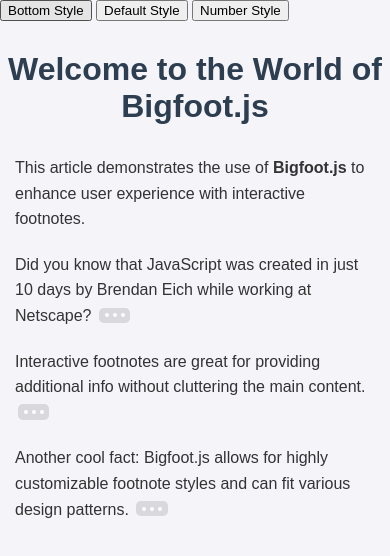
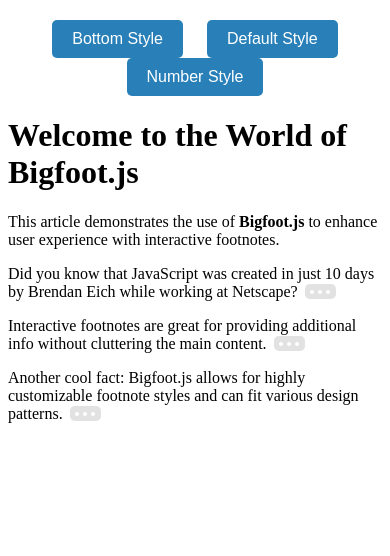
Before and after one commit to a1deshmukh/bigfoot-group-8, a website: page index.html in a window 390 px wide. Drawn offline with Linux system fonts and the light colour scheme.

Commit message:
updating styles for showcase

```diff
--- a/styles.css
+++ b/styles.css
@@ -1,69 +1,34 @@
-/* Reset some basic elements */
-body,
-h1,
-p {
-  margin: 0;
-  padding: 0;
-  box-sizing: border-box;
+/* Button container styling */
+.button-container {
+  text-align: center; /* Center the buttons horizontally */
+  margin: 20px 0; /* Space above and below the buttons */
 }
 
-body {
-  font-family: "Arial", sans-serif;
-  background-color: #f4f4f9;
-  color: #333;
-  margin: 0;
-  padding: 0;
+/* Style for the buttons */
+.style-switcher {
+  background-color: #2980b9; /* Blue background */
+  color: white; /* White text */
+  padding: 10px 20px; /* Add some padding */
+  border: none; /* Remove border */
+  border-radius: 5px; /* Rounded corners */
+  font-size: 1rem; /* Font size */
+  cursor: pointer; /* Pointer on hover */
+  margin: 0 10px; /* Space between buttons */
+  transition: background-color 0.3s ease; /* Smooth background color transition */
 }
 
-/* Page header styling */
-h1 {
-  text-align: center;
-  margin: 30px 0;
-  font-size: 2.5rem;
-  color: #2c3e50;
+/* Hover effect for buttons */
+.style-switcher:hover {
+  background-color: #3498db; /* Lighter blue on hover */
 }
 
-/* Paragraph styling */
-p {
-  line-height: 1.6;
-  font-size: 1.2rem;
-  margin: 20px 15px;
+/* Active button style */
+.style-switcher:active {
+  background-color: #1f618d; /* Darker blue when clicked */
 }
 
-/* Footnotes styling */
-.footnotes {
-  background-color: #f1f1f1;
-  border-top: 2px solid #ccc;
-  padding: 10px 20px;
+/* Button focus (keyboard navigation) */
+.style-switcher:focus {
+  outline: none;
+  box-shadow: 0 0 5px rgba(0, 123, 255, 0.5); /* Highlight the button on focus */
 }
-
-.footnote {
-  margin-bottom: 15px;
-}
-
-.footnote p {
-  font-size: 0.9rem;
-  color: #666;
-}
-
-/* Links (footnote references) */
-a[rel="footnote"] {
-  color: #2980b9;
-  text-decoration: none;
-  font-weight: bold;
-}
-
-a[rel="footnote"]:hover {
-  text-decoration: underline;
-}
-
-/* Add some responsive design */
-@media (max-width: 768px) {
-  h1 {
-    font-size: 2rem;
-  }
-
-  p {
-    font-size: 1rem;
-  }
-}
```
